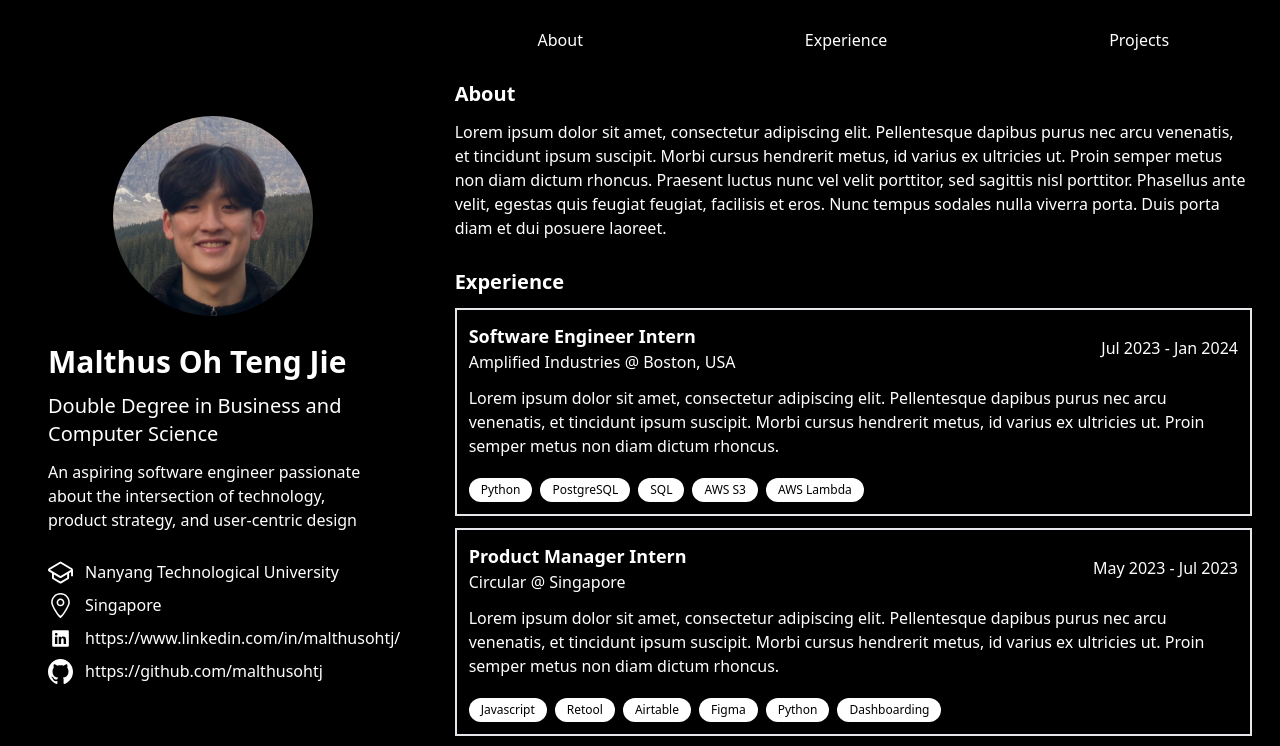
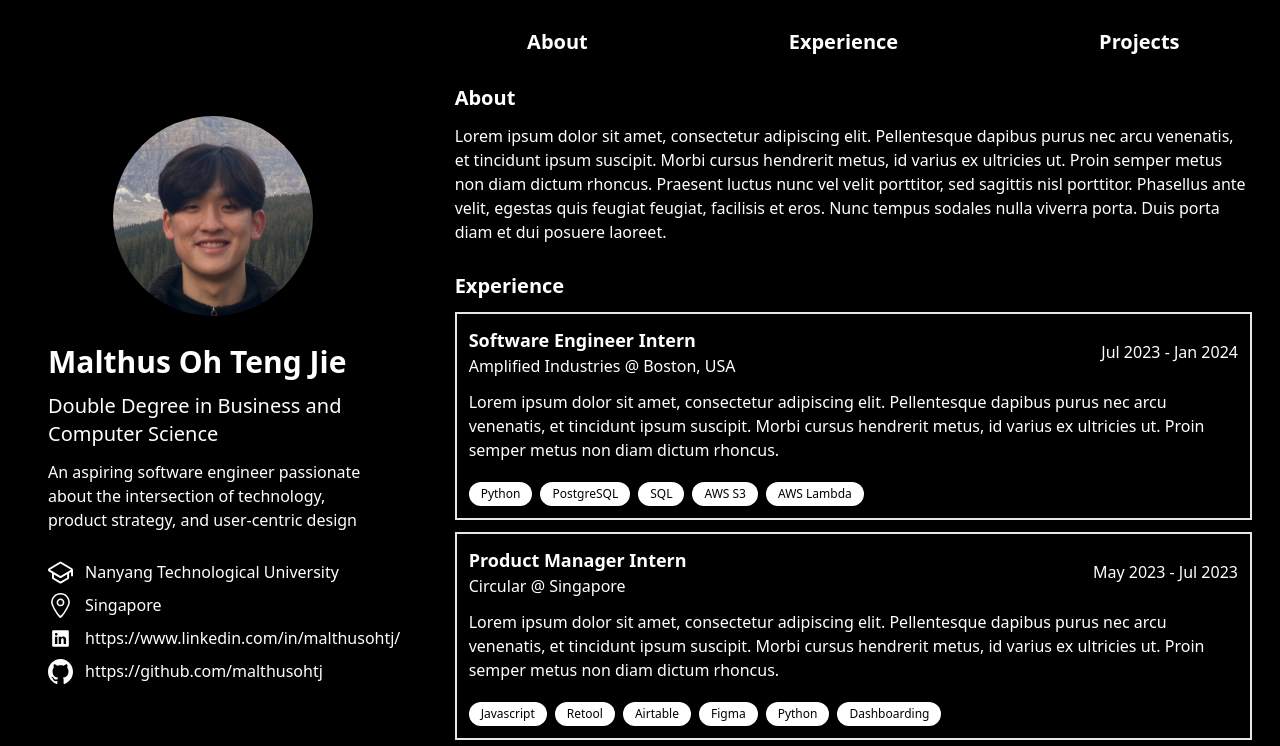
Before and after one commit to malthusohtj/malthusohtj.github.io, a Next.js app: page / in a window 1280 px wide. Shown: the top 746 px of the page. Built offline with nearby package versions, Linux system fonts and the light colour scheme.

Commit message:
changed font of navbar items, opens links in new tab

```diff
--- a/app/bio.js
+++ b/app/bio.js
@@ -43,7 +43,7 @@
                 height={25}
                 className='invert mr-3'
             />
-            <a href="https://www.linkedin.com/in/malthusohtj/">https://www.linkedin.com/in/malthusohtj/</a>
+            <a href="https://www.linkedin.com/in/malthusohtj/" target="_blank">https://www.linkedin.com/in/malthusohtj/</a>
         </div>
         <div className='mt-2 flex flex-row'>
             <Image
@@ -53,7 +53,7 @@
                 height={25}
                 className='invert mr-3'
             />
-            <a href="https://github.com/malthusohtj">https://github.com/malthusohtj</a>
+            <a href="https://github.com/malthusohtj" target="_blank">https://github.com/malthusohtj</a>
         </div>
     </div>
 }
--- a/app/navbar.js
+++ b/app/navbar.js
@@ -3,13 +3,19 @@
 export default function NavBar(props) {
     return <div className={`${props.classProps} flex flex-row justify-around`} >
         <div>
-            <Link href="/#about">About</Link>
+            <Link href="/#about">
+                <span className="text-xl font-bold">About</span>
+            </Link>
         </div>
         <div>
-            <Link href="/#experience">Experience</Link>
+            <Link href="/#experience">
+                <span className="text-xl font-bold">Experience</span>
+            </Link>
         </div>
         <div>
-            <Link href="/#projects">Projects</Link>
+            <Link href="/#projects">
+                <span className="text-xl font-bold">Projects</span>
+            </Link>
         </div>
     </div >
 }
```
